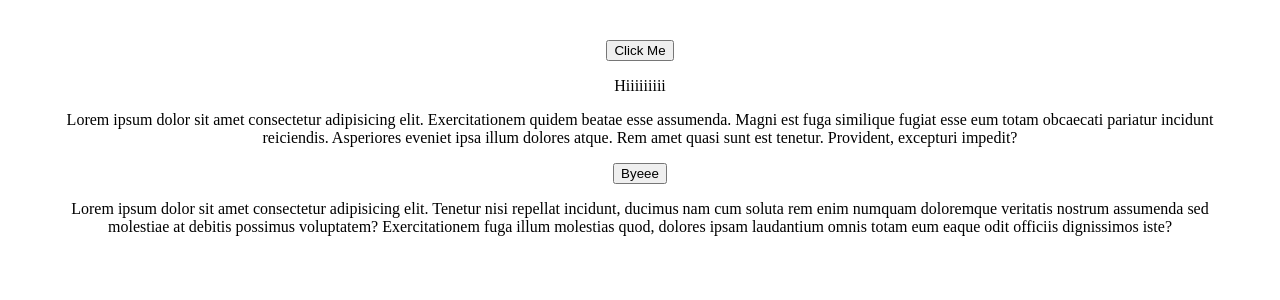
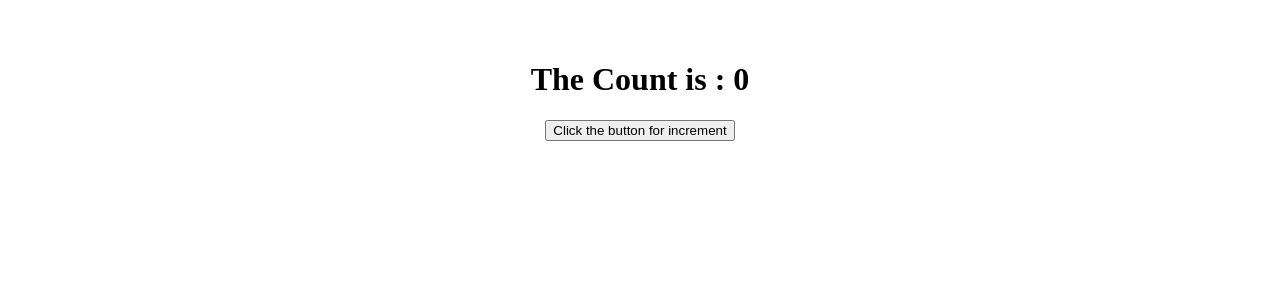
Before and after one commit to Sanket1516/React-App, a React (Vite) app in the folder my-react-app/: page / in a window 1280 px wide. Shown: the top 300 px of the page. Built offline with nearby package versions, Linux system fonts and the light colour scheme.

Commit message:
States in React

```diff
--- a/my-react-app/src/App.jsx
+++ b/my-react-app/src/App.jsx
@@ -3,6 +3,7 @@ import Title from './Title.jsx';
 import Paragraph from './Paragraph.jsx';
 import ProductTab from './ProductTab.jsx';
 import Button from './Button.jsx';
+import Counter from './Counter.jsx';
 // function App() {
 //   return <h1>Hello World</h1>;
 // }
@@ -48,12 +49,23 @@ import Button from './Button.jsx';
 // }
 
 //Handling Events in React OnClick Event
+// function App(){
+//   return (
+//     <>
+//     <Button/>
+//     </>
+//   );
+// }
+
+// export default App
+
+//State in React
 function App(){
   return (
     <>
-    <Button/>
+    <Counter/>
     </>
   );
 }
 
-export default App
+export default App;
--- /dev/null
+++ b/my-react-app/src/Counter.jsx
@@ -0,0 +1,16 @@
+function Counter(){
+    let count = 0;
+    function on_click(){
+        count += 1;
+        console.log(count);
+    }
+
+    return(
+        <div>
+            <h1>The Count is : {count}</h1>
+            <button onClick = {on_click}>Click the button for increment</button>
+        </div>
+    );
+}
+
+export default Counter;
```
